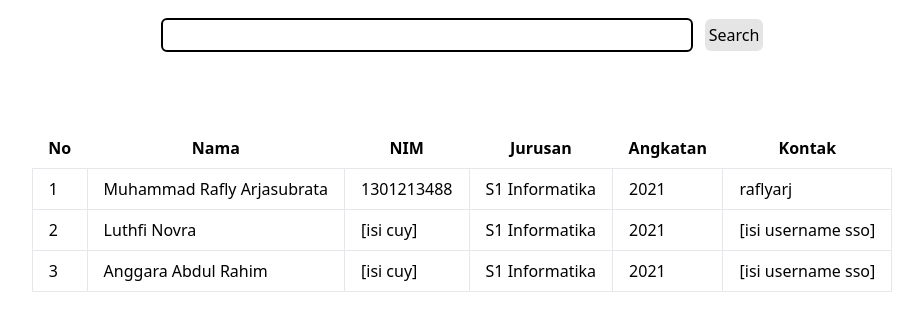
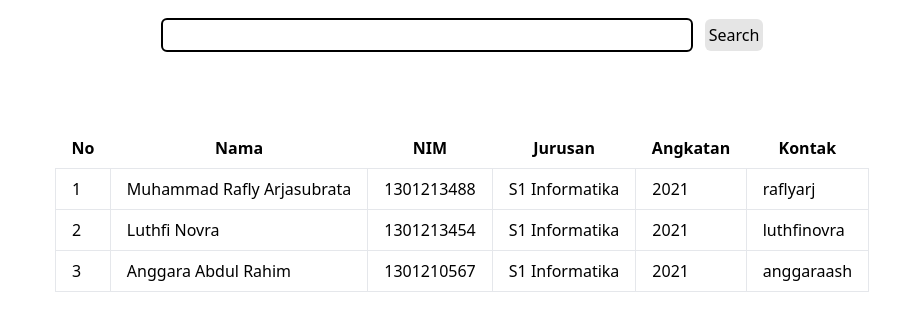
Before and after one commit to luthfinovra/Tubes_Jarkom, a plain HTML site: page Tubes Jarkom/views/files.html in a window 1280 px wide. Shown: the part 142-472 px from the top of the page, without its empty margins (178-1101 px from the left). Drawn offline with nearby package versions, Linux system fonts and the light colour scheme.

Commit message:
Edit HTML and adding .gitignore

```diff
--- a/Tubes Jarkom/views/files.html
+++ b/Tubes Jarkom/views/files.html
@@ -56,20 +56,20 @@
                             <tr>
                                 <td class="border px-4 py-2">2</td>
                                 <td class="border px-4 py-2">Luthfi Novra</td>
-                                <td class="border px-4 py-2">[isi cuy]</td>
+                                <td class="border px-4 py-2">1301213454</td>
                                 <td class="border px-4 py-2">S1 Informatika</td>
                                 <td class="border px-4 py-2">2021</td>
-                                <td class="border px-4 py-2">[isi username sso]</td>
+                                <td class="border px-4 py-2">luthfinovra</td>
                             </tr>
                         </tbody>
                         <tbody>
                             <tr>
                                 <td class="border px-4 py-2">3</td>
                                 <td class="border px-4 py-2">Anggara Abdul Rahim</td>
-                                <td class="border px-4 py-2">[isi cuy]</td>
+                                <td class="border px-4 py-2">1301210567</td>
                                 <td class="border px-4 py-2">S1 Informatika</td>
                                 <td class="border px-4 py-2">2021</td>
-                                <td class="border px-4 py-2">[isi username sso]</td>
+                                <td class="border px-4 py-2">anggaraash</td>
                             </tr>
                         </tbody>
                     </table>
```
Also changed, not shown: 1 other file.
